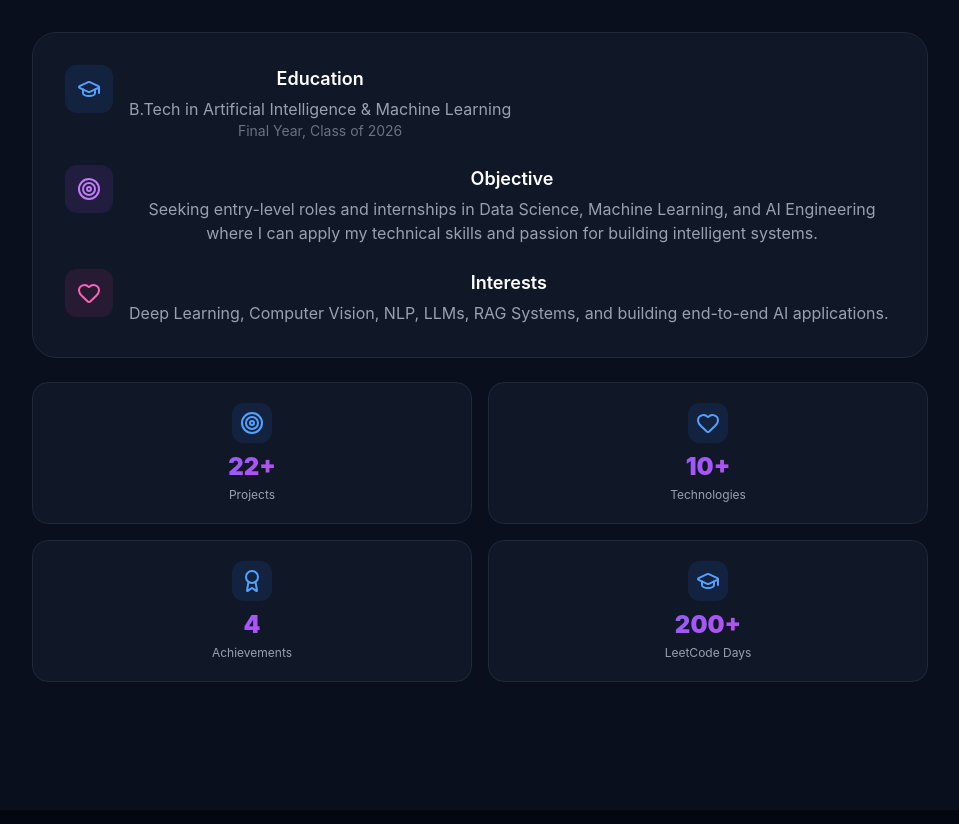
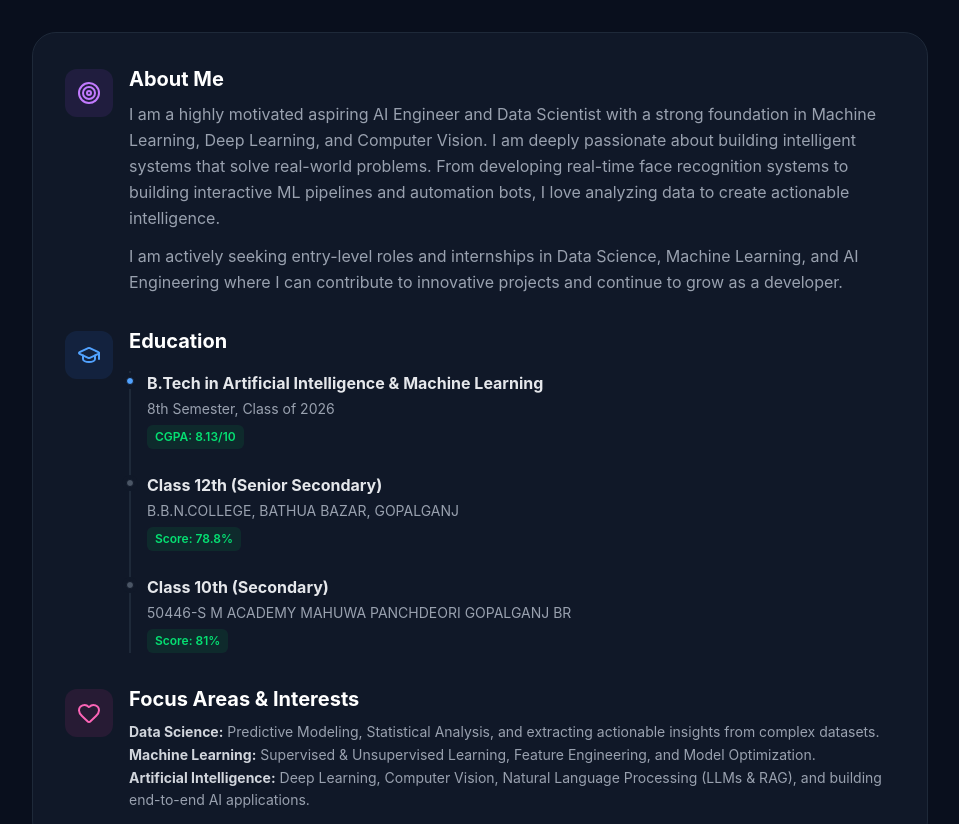
Before and after one commit to Akash7367/portfolio, a React (Vite) app: page / in a window 1280 px wide. Shown: the part 1060-1884 px from the top of the page, without its empty margins (160-1119 px from the left). Built offline with nearby package versions, Linux system fonts and the light colour scheme.

Commit message:
Make project stats clickable and add Live Projects filter

```diff
--- a/src/components/About.tsx
+++ b/src/components/About.tsx
@@ -1,6 +1,5 @@
 import { motion } from 'framer-motion';
 import { GraduationCap, Target, Award, Heart } from 'lucide-react';
-import ProfileImage from './ProfileImage';
 
 interface AboutProps {
   darkMode: boolean;
@@ -10,7 +9,7 @@ const stats = [
   { number: '22+', label: 'Projects', icon: <Target size={24} /> },
   { number: '10+', label: 'Technologies', icon: <Heart size={24} /> },
   { number: '4', label: 'Achievements', icon: <Award size={24} /> },
-  { number: '200+', label: 'LeetCode Days', icon: <GraduationCap size={24} /> },
+  { number: '600+', label: 'LeetCode DSA Problems', icon: <GraduationCap size={24} /> },
 ];
 
 export default function About({ darkMode }: AboutProps) {
@@ -52,45 +51,67 @@ export default function About({ darkMode }: AboutProps) {
                 ? 'bg-gray-900 border-gray-800'
                 : 'bg-gray-50 border-gray-200'
             }`}>
-              <div className="space-y-6">
+              <div className="space-y-8 text-left">
+                {/* About & Objective */}
                 <div className="flex items-start gap-4">
-                  <div className="p-3 rounded-xl bg-blue-500/10 text-blue-400 flex-shrink-0">
-                    <GraduationCap size={24} />
+                  <div className="p-3 rounded-xl bg-purple-500/10 text-purple-400 flex-shrink-0 mt-1">
+                    <Target size={24} />
                   </div>
                   <div>
-                    <h3 className="text-lg font-semibold mb-1">Education</h3>
-                    <p className={darkMode ? 'text-gray-400' : 'text-gray-600'}>
-                      B.Tech in Artificial Intelligence & Machine Learning
+                    <h3 className="text-xl font-bold mb-2">About Me</h3>
+                    <p className={`leading-relaxed mb-3 ${darkMode ? 'text-gray-400' : 'text-gray-600'}`}>
+                      I am a highly motivated aspiring AI Engineer and Data Scientist with a strong foundation in Machine Learning, Deep Learning, and Computer Vision. I am deeply passionate about building intelligent systems that solve real-world problems. From developing real-time face recognition systems to building interactive ML pipelines and automation bots, I love analyzing data to create actionable intelligence.
                     </p>
-                    <p className={`text-sm ${darkMode ? 'text-gray-500' : 'text-gray-400'}`}>
-                      Final Year, Class of 2026
+                    <p className={`leading-relaxed ${darkMode ? 'text-gray-400' : 'text-gray-600'}`}>
+                      I am actively seeking entry-level roles and internships in Data Science, Machine Learning, and AI Engineering where I can contribute to innovative projects and continue to grow as a developer.
                     </p>
                   </div>
                 </div>
 
+                {/* Education */}
                 <div className="flex items-start gap-4">
-                  <div className="p-3 rounded-xl bg-purple-500/10 text-purple-400 flex-shrink-0">
-                    <Target size={24} />
+                  <div className="p-3 rounded-xl bg-blue-500/10 text-blue-400 flex-shrink-0 mt-1">
+                    <GraduationCap size={24} />
                   </div>
-                  <div>
-                    <h3 className="text-lg font-semibold mb-1">Objective</h3>
-                    <p className={darkMode ? 'text-gray-400' : 'text-gray-600'}>
-                      Seeking entry-level roles and internships in Data Science, Machine Learning,
-                      and AI Engineering where I can apply my technical skills and passion for
-                      building intelligent systems.
-                    </p>
+                  <div className="w-full">
+                    <h3 className="text-xl font-bold mb-4">Education</h3>
+
+                    <div className={`relative pl-4 border-l-2 space-y-6 ${darkMode ? 'border-gray-800' : 'border-gray-200'}`}>
+                      <div className="relative">
+                        <div className={`absolute -left-[21px] top-1.5 w-2 h-2 rounded-full ring-4 ${darkMode ? 'bg-blue-400 ring-gray-900 border border-gray-900' : 'bg-blue-500 ring-white border border-white'}`} />
+                        <h4 className={`font-bold ${darkMode ? 'text-gray-200' : 'text-gray-800'}`}>B.Tech in Artificial Intelligence & Machine Learning</h4>
+                        <p className={`text-sm mt-1 mb-1 ${darkMode ? 'text-gray-400' : 'text-gray-600'}`}>8th Semester, Class of 2026</p>
+                        <span className={`inline-block text-xs font-semibold px-2 py-1 rounded-md ${darkMode ? 'bg-green-500/10 text-green-400' : 'bg-green-50 text-green-600'}`}>CGPA: 8.13/10</span>
+                      </div>
+
+                      <div className="relative">
+                        <div className={`absolute -left-[21px] top-1.5 w-2 h-2 rounded-full ring-4 ${darkMode ? 'bg-gray-600 ring-gray-900 border border-gray-900' : 'bg-gray-400 ring-white border border-white'}`} />
+                        <h4 className={`font-bold ${darkMode ? 'text-gray-200' : 'text-gray-800'}`}>Class 12th (Senior Secondary)</h4>
+                        <p className={`text-sm mt-1 mb-1 ${darkMode ? 'text-gray-400' : 'text-gray-600'}`}>B.B.N.COLLEGE, BATHUA BAZAR, GOPALGANJ</p>
+                        <span className={`inline-block text-xs font-semibold px-2 py-1 rounded-md ${darkMode ? 'bg-green-500/10 text-green-400' : 'bg-green-50 text-green-600'}`}>Score: 78.8%</span>
+                      </div>
+
+                      <div className="relative">
+                        <div className={`absolute -left-[21px] top-1.5 w-2 h-2 rounded-full ring-4 ${darkMode ? 'bg-gray-600 ring-gray-900 border border-gray-900' : 'bg-gray-400 ring-white border border-white'}`} />
+                        <h4 className={`font-bold ${darkMode ? 'text-gray-200' : 'text-gray-800'}`}>Class 10th (Secondary)</h4>
+                        <p className={`text-sm mt-1 mb-1 ${darkMode ? 'text-gray-400' : 'text-gray-600'}`}>50446-S M ACADEMY MAHUWA PANCHDEORI GOPALGANJ BR</p>
+                        <span className={`inline-block text-xs font-semibold px-2 py-1 rounded-md ${darkMode ? 'bg-green-500/10 text-green-400' : 'bg-green-50 text-green-600'}`}>Score: 81%</span>
+                      </div>
+                    </div>
                   </div>
                 </div>
 
+                {/* Interests */}
                 <div className="flex items-start gap-4">
-                  <div className="p-3 rounded-xl bg-pink-500/10 text-pink-400 flex-shrink-0">
+                  <div className="p-3 rounded-xl bg-pink-500/10 text-pink-400 flex-shrink-0 mt-1">
                     <Heart size={24} />
                   </div>
                   <div>
-                    <h3 className="text-lg font-semibold mb-1">Interests</h3>
-                    <p className={darkMode ? 'text-gray-400' : 'text-gray-600'}>
-                      Deep Learning, Computer Vision, NLP, LLMs, RAG Systems,
-                      and building end-to-end AI applications.
+                    <h3 className="text-xl font-bold mb-2">Focus Areas & Interests</h3>
+                    <p className={`text-sm leading-relaxed ${darkMode ? 'text-gray-400' : 'text-gray-600'}`}>
+                      <strong className={darkMode ? 'text-gray-300' : 'text-gray-700'}>Data Science:</strong> Predictive Modeling, Statistical Analysis, and extracting actionable insights from complex datasets.<br className="mb-1" />
+                      <strong className={darkMode ? 'text-gray-300' : 'text-gray-700'}>Machine Learning:</strong> Supervised & Unsupervised Learning, Feature Engineering, and Model Optimization.<br className="mb-1" />
+                      <strong className={darkMode ? 'text-gray-300' : 'text-gray-700'}>Artificial Intelligence:</strong> Deep Learning, Computer Vision, Natural Language Processing (LLMs & RAG), and building end-to-end AI applications.
                     </p>
                   </div>
                 </div>
--- a/src/components/AllProjects.tsx
+++ b/src/components/AllProjects.tsx
@@ -254,7 +254,7 @@ const allProjects: Project[] = [
   },
 ];
 
-const categories = ['All', 'Machine Learning', 'Data Science', 'AI/LLM', 'Computer Vision', 'Web Development', 'Automation', 'Game Development', 'Backend', 'MLOps'];
+const categories = ['All', 'Live Projects', 'Machine Learning', 'Data Science', 'AI/LLM', 'Computer Vision', 'Web Development', 'Automation', 'Game Development', 'Backend', 'MLOps'];
 
 const languageColors: Record<string, string> = {
   'Python': 'bg-blue-500',
@@ -270,12 +270,29 @@ export default function AllProjects({ darkMode }: AllProjectsProps) {
   const [searchQuery, setSearchQuery] = useState('');
 
   const filteredProjects = allProjects.filter((project) => {
-    const matchesCategory = activeCategory === 'All' || project.category === activeCategory;
+    let matchesCategory = false;
+    if (activeCategory === 'All') matchesCategory = true;
+    else if (activeCategory === 'Live Projects') matchesCategory = Boolean(project.Live_Link);
+    else if (activeCategory === 'AI/ML') matchesCategory = ['AI/LLM', 'Machine Learning', 'Computer Vision'].includes(project.category);
+    else matchesCategory = project.category === activeCategory;
+
     const matchesSearch = project.name.toLowerCase().includes(searchQuery.toLowerCase()) ||
       project.description.toLowerCase().includes(searchQuery.toLowerCase()) ||
       project.language.toLowerCase().includes(searchQuery.toLowerCase());
+
     return matchesCategory && matchesSearch;
   });
+
+  const handleStatClick = (filterType: string) => {
+    if (filterType === 'Python') {
+      setActiveCategory('All');
+      setSearchQuery('Python');
+    } else {
+      setSearchQuery('');
+      setActiveCategory(filterType);
+    }
+    window.scrollTo({ top: 300, behavior: 'smooth' });
+  };
 
   return (
     <div className={`min-h-screen ${darkMode ? 'bg-gray-950 text-white' : 'bg-gray-50 text-gray-900'}`}>
@@ -333,14 +350,15 @@ export default function AllProjects({ darkMode }: AllProjectsProps) {
           className="grid grid-cols-2 sm:grid-cols-4 gap-4 mb-12"
         >
           {[
-            { label: 'Total Projects', value: allProjects.length.toString(), icon: <Code2 size={20} /> },
-            { label: 'Python Projects', value: allProjects.filter(p => p.language === 'Python').length.toString(), icon: <Brain size={20} /> },
-            { label: 'AI/ML Projects', value: allProjects.filter(p => ['AI/LLM', 'Machine Learning', 'Computer Vision'].includes(p.category)).length.toString(), icon: <Bot size={20} /> },
-            { label: 'Categories', value: (categories.length - 1).toString(), icon: <Database size={20} /> },
+            { id: 'All', label: 'Total Projects', value: allProjects.length.toString(), icon: <Code2 size={20} /> },
+            { id: 'Python', label: 'Python Projects', value: allProjects.filter(p => p.language === 'Python').length.toString(), icon: <Brain size={20} /> },
+            { id: 'AI/ML', label: 'AI/ML Projects', value: allProjects.filter(p => ['AI/LLM', 'Machine Learning', 'Computer Vision'].includes(p.category)).length.toString(), icon: <Bot size={20} /> },
+            { id: 'Live Projects', label: 'Live Projects', value: allProjects.filter(p => p.Live_Link).length.toString(), icon: <Globe size={20} /> },
           ].map((stat) => (
-            <div
+            <button
               key={stat.label}
-              className={`p-4 rounded-2xl border text-center ${darkMode ? 'bg-gray-900 border-gray-800' : 'bg-white border-gray-200'
+              onClick={() => handleStatClick(stat.id)}
+              className={`p-4 rounded-2xl border text-center flex flex-col items-center justify-center cursor-pointer transition-all duration-300 hover:-translate-y-1 hover:shadow-lg focus:outline-none w-full ${darkMode ? 'bg-gray-900 border-gray-800 hover:border-blue-500/50' : 'bg-white border-gray-200 hover:border-blue-300'
                 }`}
             >
               <div className={`inline-flex p-2 rounded-lg mb-2 ${darkMode ? 'bg-blue-500/10 text-blue-400' : 'bg-blue-50 text-blue-600'
@@ -349,7 +367,7 @@ export default function AllProjects({ darkMode }: AllProjectsProps) {
               </div>
               <div className="text-2xl font-black gradient-text">{stat.value}</div>
               <div className={`text-xs ${darkMode ? 'text-gray-500' : 'text-gray-400'}`}>{stat.label}</div>
-            </div>
+            </button>
           ))}
         </motion.div>
 
@@ -406,13 +424,16 @@ export default function AllProjects({ darkMode }: AllProjectsProps) {
         {/* Projects Grid */}
         <div className="grid md:grid-cols-2 lg:grid-cols-3 gap-6">
           {filteredProjects.map((project, idx) => (
-            <motion.div
+            <motion.a
+              href={project.Live_Link || project.github}
+              target="_blank"
+              rel="noopener noreferrer"
               key={project.name}
               initial={{ opacity: 0, y: 30 }}
               animate={{ opacity: 1, y: 0 }}
               transition={{ delay: idx * 0.05 }}
               whileHover={{ y: -6 }}
-              className={`group relative rounded-2xl border overflow-hidden transition-all duration-300 ${darkMode
+              className={`block group relative rounded-2xl border overflow-hidden transition-all duration-300 ${darkMode
                   ? 'bg-gray-900 border-gray-800 hover:border-blue-500/50 hover:shadow-xl hover:shadow-blue-500/10'
                   : 'bg-white border-gray-200 hover:border-blue-300 hover:shadow-xl'
                 }`}
@@ -454,14 +475,11 @@ export default function AllProjects({ darkMode }: AllProjectsProps) {
                   </span>
                 </div>
 
-                {/* Project Link */}
-                <a
-                  href={project.github || project.Live_Link}
-                  target="_blank"
-                  rel="noopener noreferrer"
+                {/* Project Link Wrapper (Changed to div since parent is now an anchor) */}
+                <div
                   className={`inline-flex items-center gap-2 text-sm font-medium transition-all duration-200 ${darkMode
-                      ? 'text-gray-400 hover:text-blue-400'
-                      : 'text-gray-500 hover:text-blue-600'
+                      ? 'text-gray-400 group-hover:text-blue-400'
+                      : 'text-gray-500 group-hover:text-blue-600'
                     }`}
                 >
                   {project.github ? (
@@ -471,12 +489,12 @@ export default function AllProjects({ darkMode }: AllProjectsProps) {
                   )}
                   {project.github ? 'View on GitHub' : 'Live Link'}
                   <ExternalLink size={14} />
-                </a>
+                </div>
               </div>
 
               {/* Hover gradient overlay */}
               <div className={`absolute inset-0 opacity-0 group-hover:opacity-5 transition-opacity duration-300 bg-gradient-to-br ${project.color}`} />
-            </motion.div>
+            </motion.a>
           ))}
         </div>
 
--- a/src/components/Hero.tsx
+++ b/src/components/Hero.tsx
@@ -1,5 +1,6 @@
 import { motion } from 'framer-motion';
 import { ArrowDown, Download, ExternalLink, Code2, Brain, Database, Terminal } from 'lucide-react';
+import { Link } from 'react-router-dom';
 import ProfileImage from './ProfileImage';
 
 interface HeroProps {
@@ -76,7 +77,7 @@ export default function Hero({ darkMode }: HeroProps) {
               transition={{ duration: 0.6, delay: 0.2 }}
               className="text-xl sm:text-2xl font-semibold mb-4 gradient-text-alt"
             >
-              Aspiring AI Engineer
+              Data Science, AI & ML Student
             </motion.p>
 
             <motion.p
@@ -87,8 +88,7 @@ export default function Hero({ darkMode }: HeroProps) {
                 darkMode ? 'text-gray-400' : 'text-gray-500'
               }`}
             >
-              Turning Data into Intelligence. Final-year B.Tech student passionate about building
-              AI-powered solutions that make a difference.
+              Turning Data into Intelligence. Final-year B.Tech student actively seeking full-time roles and internships in Data Science, Artificial Intelligence, and Machine Learning.
             </motion.p>
 
             {/* CTA Buttons */}
@@ -98,14 +98,14 @@ export default function Hero({ darkMode }: HeroProps) {
               transition={{ duration: 0.6, delay: 0.4 }}
               className="flex flex-col sm:flex-row gap-4 justify-center lg:justify-start"
             >
-              <a
-                href="#projects"
+              <Link
+                to="/projects"
                 className="group inline-flex items-center justify-center px-8 py-4 rounded-2xl bg-gradient-to-r from-blue-500 via-purple-500 to-pink-500 text-white font-semibold text-lg shadow-xl shadow-blue-500/25 hover:shadow-blue-500/40 transition-all duration-300 hover:-translate-y-1"
               >
                 <Code2 className="mr-2" size={20} />
                 View Projects
                 <ExternalLink className="ml-2 w-4 h-4 group-hover:translate-x-1 transition-transform" />
-              </a>
+              </Link>
               <a
                 href="https://drive.google.com/file/d/12LLJMFJCiNuTOZrlK0GmokbilSw5hyMp/view?usp=sharing"
                 target="_blank"
--- a/src/components/Projects.tsx
+++ b/src/components/Projects.tsx
@@ -67,14 +67,17 @@ export default function Projects({ darkMode }: ProjectsProps) {
         {/* Featured Projects Grid */}
         <div className="grid md:grid-cols-2 lg:grid-cols-3 gap-6">
           {featuredProjects.map((project, i) => (
-            <motion.div
+            <motion.a
+              href={project.github}
+              target="_blank"
+              rel="noopener noreferrer"
               key={project.title}
               initial={{ opacity: 0, y: 30 }}
               whileInView={{ opacity: 1, y: 0 }}
               viewport={{ once: true }}
               transition={{ delay: i * 0.1 }}
               whileHover={{ y: -8 }}
-              className={`group relative rounded-2xl border overflow-hidden transition-all duration-300 ${
+              className={`block group relative rounded-2xl border overflow-hidden transition-all duration-300 ${
                 darkMode
                   ? 'bg-gray-900 border-gray-800 hover:border-blue-500/50 hover:shadow-xl hover:shadow-blue-500/10'
                   : 'bg-white border-gray-200 hover:border-blue-300 hover:shadow-xl'
@@ -129,19 +132,16 @@ export default function Projects({ darkMode }: ProjectsProps) {
                 darkMode ? 'border-gray-800' : 'border-gray-100'
               }`}>
                 <div className="flex items-center justify-between">
-                  <a
-                    href={project.github}
-                    target="_blank"
-                    rel="noopener noreferrer"
+                  <div
                     className={`inline-flex items-center gap-2 text-sm font-medium transition-all duration-200 ${
                       darkMode
-                        ? 'text-gray-400 hover:text-blue-400'
-                        : 'text-gray-500 hover:text-blue-600'
+                        ? 'text-gray-400 group-hover:text-blue-400'
+                        : 'text-gray-500 group-hover:text-blue-600'
                     }`}
                   >
                     <svg width="16" height="16" viewBox="0 0 24 24" fill="currentColor"><path d="M12 0c-6.626 0-12 5.373-12 12 0 5.302 3.438 9.8 8.207 11.387.599.111.793-.261.793-.577v-2.234c-3.338.726-4.033-1.416-4.033-1.416-.546-1.387-1.333-1.756-1.333-1.756-1.089-.745.083-.729.083-.729 1.205.084 1.839 1.237 1.839 1.237 1.07 1.834 2.807 1.304 3.492.997.107-.775.418-1.305.762-1.604-2.665-.305-5.467-1.334-5.467-5.931 0-1.311.469-2.381 1.236-3.221-.124-.303-.535-1.524.117-3.176 0 0 1.008-.322 3.301 1.23.957-.266 1.983-.399 3.003-.404 1.02.005 2.047.138 3.006.404 2.291-1.552 3.297-1.23 3.297-1.23.653 1.653.242 2.874.118 3.176.77.84 1.235 1.911 1.235 3.221 0 4.609-2.807 5.624-5.479 5.921.43.372.823 1.102.823 2.222v3.293c0 .319.192.694.801.576 4.765-1.589 8.199-6.086 8.199-11.386 0-6.627-5.373-12-12-12z"/></svg>
                     View Code
-                  </a>
+                  </div>
                   <motion.div
                     whileHover={{ x: 5 }}
                     className={`text-sm font-medium ${
@@ -155,7 +155,7 @@ export default function Projects({ darkMode }: ProjectsProps) {
 
               {/* Hover gradient overlay */}
               <div className={`absolute inset-0 opacity-0 group-hover:opacity-5 transition-opacity duration-300 bg-gradient-to-br ${project.color}`} />
-            </motion.div>
+            </motion.a>
           ))}
         </div>
 
```
